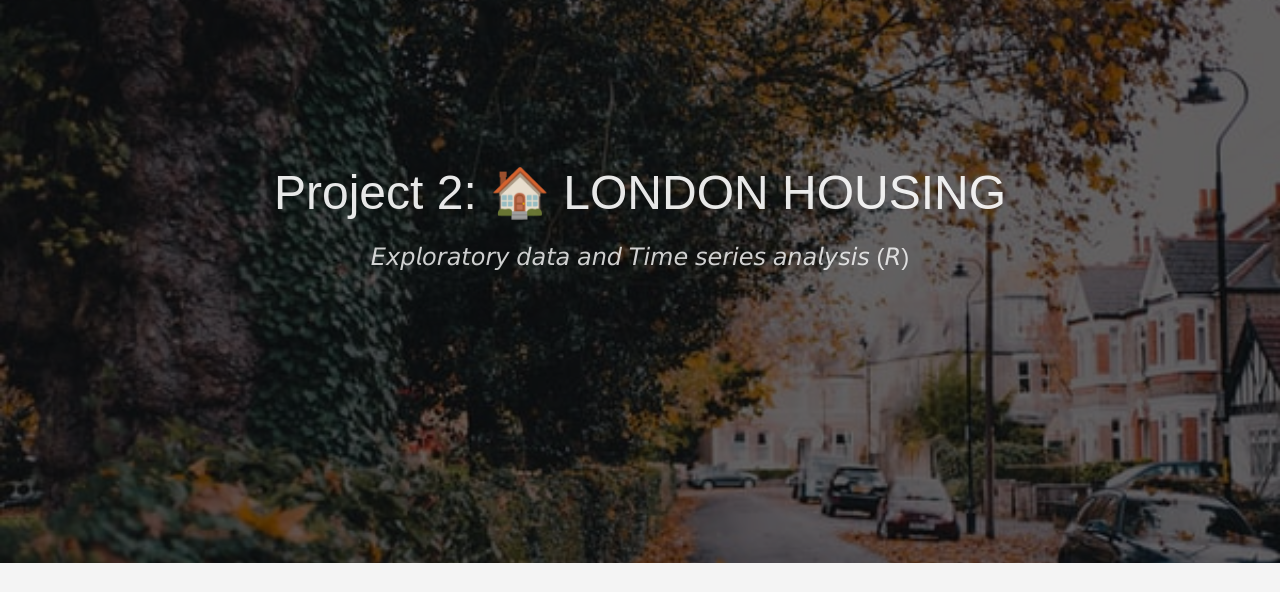
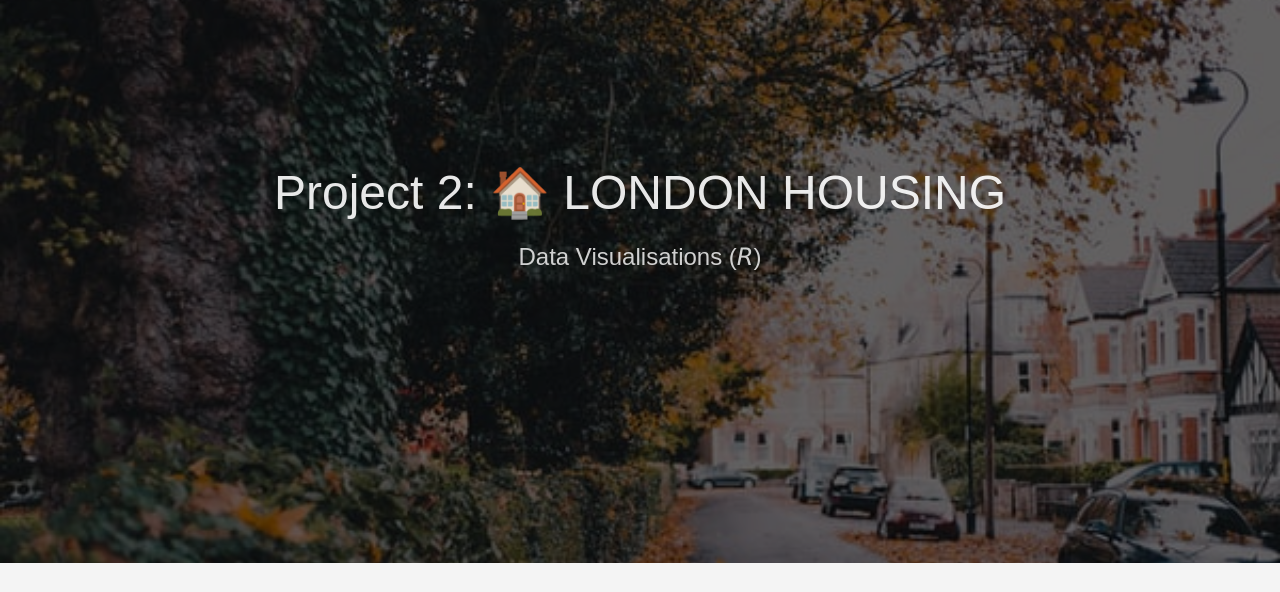
Before and after one commit to databl0g/suongfiori, a plain HTML site: page post/project-2/index.html in a window 1280 px wide. Shown: the part 84-676 px from the top of the page. Drawn offline with Linux system fonts and the light colour scheme.

Commit message:
Add files via upload

```diff
--- a/post/project-2/index.html
+++ b/post/project-2/index.html
@@ -6,7 +6,7 @@
 
     <title>Project 2: 🏠 LONDON HOUSING | 𝑺𝒖𝒐𝒏𝒈 𝑭𝒊𝒐𝒓𝒊</title>
     <meta name="viewport" content="width=device-width,minimum-scale=1">
-    <meta name="description" content="𝘌𝘹𝘱𝘭𝘰𝘳𝘢𝘵𝘰𝘳𝘺 𝘥𝘢𝘵𝘢 𝘢𝘯𝘥 𝘛𝘪𝘮𝘦 𝘴𝘦𝘳𝘪𝘦𝘴 𝘢𝘯𝘢𝘭𝘺𝘴𝘪𝘴 (𝘙)">
+    <meta name="description" content="Data Visualisations (𝘙)">
     <meta name="generator" content="Hugo 0.83.1" />
 
 
@@ -31,19 +31,19 @@
 
 
     <meta property="og:title" content="Project 2: 🏠 LONDON HOUSING" />
-<meta property="og:description" content="𝘌𝘹𝘱𝘭𝘰𝘳𝘢𝘵𝘰𝘳𝘺 𝘥𝘢𝘵𝘢 𝘢𝘯𝘥 𝘛𝘪𝘮𝘦 𝘴𝘦𝘳𝘪𝘦𝘴 𝘢𝘯𝘢𝘭𝘺𝘴𝘪𝘴 (𝘙)" />
+<meta property="og:description" content="Data Visualisations (𝘙)" />
 <meta property="og:type" content="article" />
 <meta property="og:url" content="https://databl0g.github.io/suongfiori/post/project-2/" /><meta property="article:section" content="post" />
 <meta property="article:published_time" content="2021-06-30T00:00:00&#43;00:00" />
 <meta property="article:modified_time" content="2021-06-30T00:00:00&#43;00:00" /><meta property="og:site_name" content="𝑺𝒖𝒐𝒏𝒈 𝑭𝒊𝒐𝒓𝒊" />
 
 <meta itemprop="name" content="Project 2: 🏠 LONDON HOUSING">
-<meta itemprop="description" content="𝘌𝘹𝘱𝘭𝘰𝘳𝘢𝘵𝘰𝘳𝘺 𝘥𝘢𝘵𝘢 𝘢𝘯𝘥 𝘛𝘪𝘮𝘦 𝘴𝘦𝘳𝘪𝘦𝘴 𝘢𝘯𝘢𝘭𝘺𝘴𝘪𝘴 (𝘙)"><meta itemprop="datePublished" content="2021-06-30T00:00:00&#43;00:00" />
+<meta itemprop="description" content="Data Visualisations (𝘙)"><meta itemprop="datePublished" content="2021-06-30T00:00:00&#43;00:00" />
 <meta itemprop="dateModified" content="2021-06-30T00:00:00&#43;00:00" />
 <meta itemprop="wordCount" content="86">
 <meta itemprop="keywords" content="R,Trends,visualizations,exploratory,cleaning,time-series,dataset," /><meta name="twitter:card" content="summary"/>
 <meta name="twitter:title" content="Project 2: 🏠 LONDON HOUSING"/>
-<meta name="twitter:description" content="𝘌𝘹𝘱𝘭𝘰𝘳𝘢𝘵𝘰𝘳𝘺 𝘥𝘢𝘵𝘢 𝘢𝘯𝘥 𝘛𝘪𝘮𝘦 𝘴𝘦𝘳𝘪𝘦𝘴 𝘢𝘯𝘢𝘭𝘺𝘴𝘪𝘴 (𝘙)"/>
+<meta name="twitter:description" content="Data Visualisations (𝘙)"/>
 
 
   </head>
@@ -136,7 +136,7 @@
           <h1 class="f2 f1-l fw2 white-90 mb0 lh-title">Project 2: 🏠 LONDON HOUSING</h1>
 
             <h2 class="fw1 f5 f3-l white-80 measure-wide-l center lh-copy mt3 mb4">
-              𝘌𝘹𝘱𝘭𝘰𝘳𝘢𝘵𝘰𝘳𝘺 𝘥𝘢𝘵𝘢 𝘢𝘯𝘥 𝘛𝘪𝘮𝘦 𝘴𝘦𝘳𝘪𝘦𝘴 𝘢𝘯𝘢𝘭𝘺𝘴𝘪𝘴 (𝘙)
+              Data Visualisations (𝘙)
             </h2>
 
 
```
